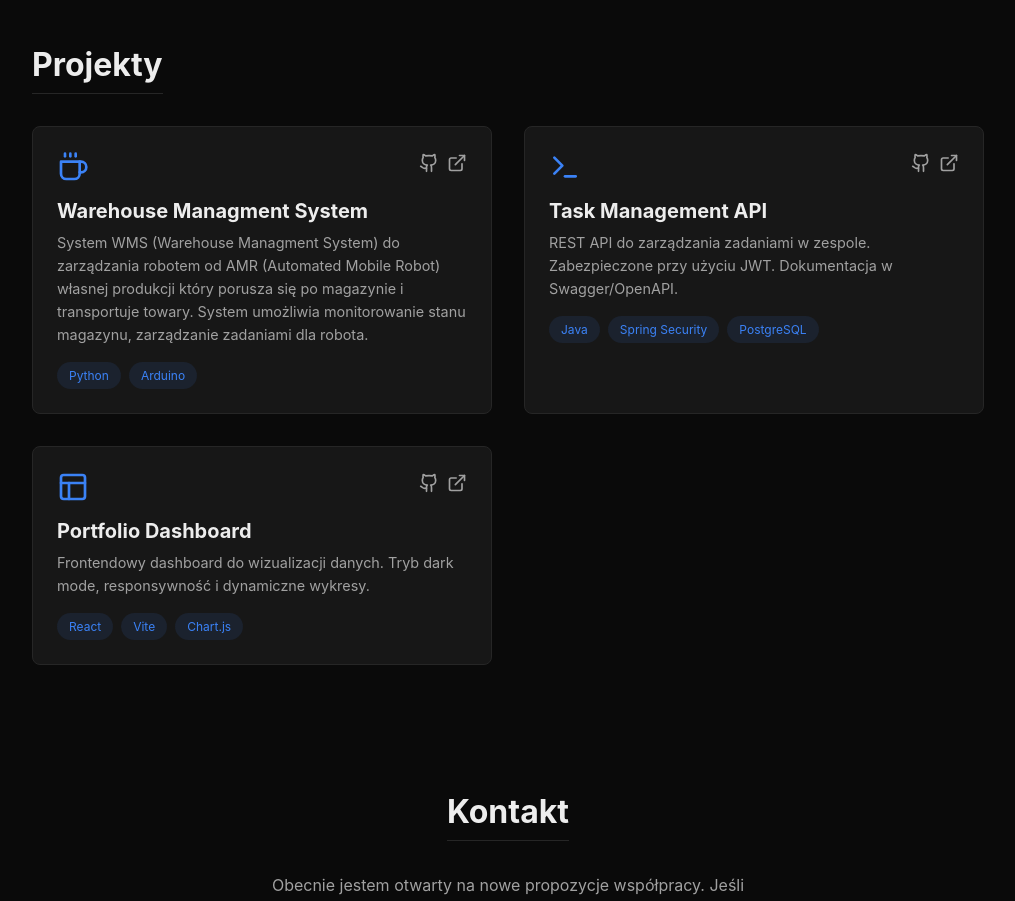
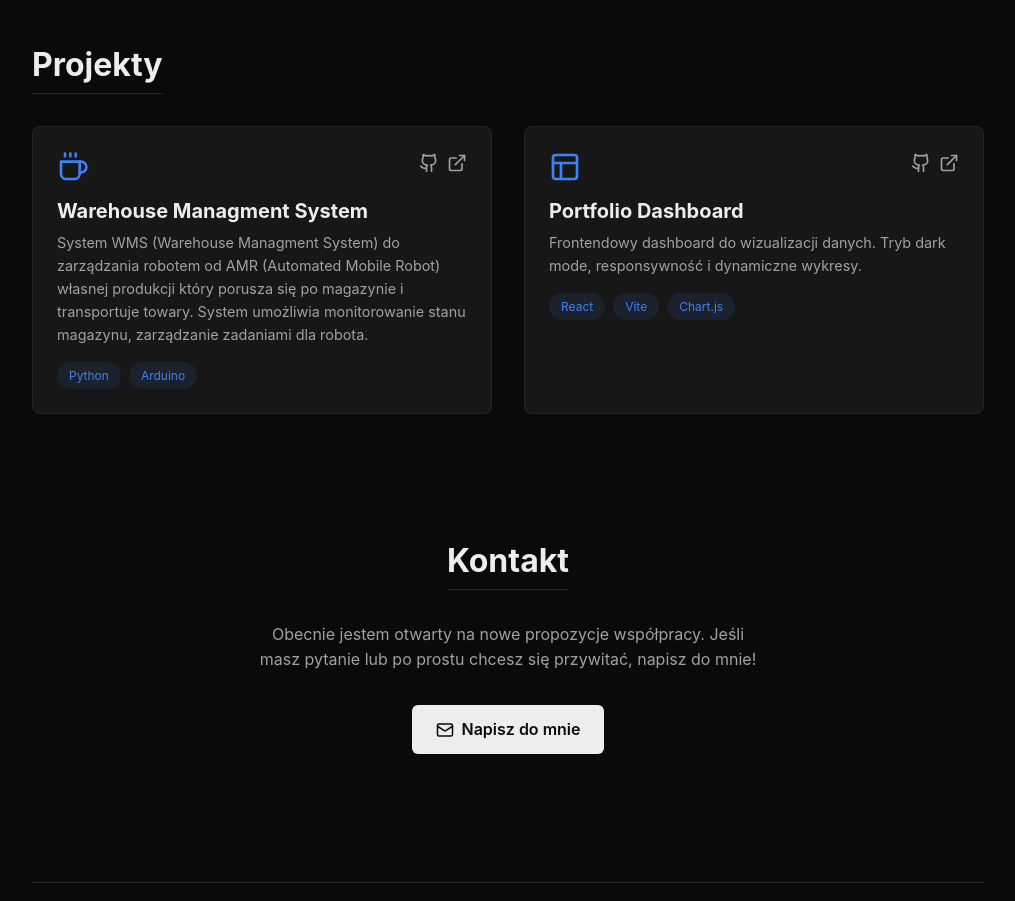
Before and after one commit to podateK/podatek.dev, a React (Vite) app: page / in a window 1280 px wide. Shown: the part 1700-2601 px from the top of the page, without its empty margins (132-1147 px from the left). Built offline with nearby package versions, Linux system fonts and the light colour scheme.

Commit message:
fix: remove second project

```diff
--- a/src/App.jsx
+++ b/src/App.jsx
@@ -54,10 +54,6 @@ function App() {
           title: "Warehouse Managment System",
           desc: "System WMS (Warehouse Managment System) do zarządzania robotem od AMR (Automated Mobile Robot) własnej produkcji który porusza się po magazynie i transportuje towary. System umożliwia monitorowanie stanu magazynu, zarządzanie zadaniami dla robota.",
         },
-        p2: {
-          title: "Task Management API",
-          desc: "REST API do zarządzania zadaniami w zespole. Zabezpieczone przy użyciu JWT. Dokumentacja w Swagger/OpenAPI.",
-        },
         p3: {
           title: "Portfolio Dashboard",
           desc: "Frontendowy dashboard do wizualizacji danych. Tryb dark mode, responsywność i dynamiczne wykresy.",
@@ -105,10 +101,6 @@ function App() {
         p1: {
           title: "Warehouse Management System",
           desc: "WMS (Warehouse Management System) for managing an AMR (Automated Mobile Robot) of my own production that moves around the warehouse and transports goods. The system allows monitoring warehouse status and managing robot tasks.",
-        },
-        p2: {
-          title: "Task Management API",
-          desc: "REST API for team task management. Secured with JWT. Documentation in Swagger/OpenAPI.",
         },
         p3: {
           title: "Portfolio Dashboard",
@@ -399,43 +391,6 @@ function App() {
               </div>
             </div>
 
-            {/* Project 2 - Using Terminal Icon for Task Managment API (re-adding this if it was lost or adding now) */}
-            <div className="card">
-              <div
-                style={{
-                  display: "flex",
-                  justifyContent: "space-between",
-                  alignItems: "center",
-                  marginBottom: "1rem",
-                }}
-              >
-                <Terminal size={32} color="var(--accent)" />
-                <div style={{ display: "flex", gap: "0.5rem" }}>
-                  <a href="#" style={{ color: "var(--text-secondary)" }}>
-                    <Github size={20} />
-                  </a>
-                  <a href="#" style={{ color: "var(--text-secondary)" }}>
-                    <ExternalLink size={20} />
-                  </a>
-                </div>
-              </div>
-              <h3>{t.projects.p2.title}</h3>
-              <p
-                style={{
-                  color: "var(--text-secondary)",
-                  fontSize: "0.9rem",
-                  marginTop: "0.5rem",
-                }}
-              >
-                {t.projects.p2.desc}
-              </p>
-              <div>
-                <span className="tag">Java</span>
-                <span className="tag">Spring Security</span>
-                <span className="tag">PostgreSQL</span>
-              </div>
-            </div>
-
             {/* Project 3 */}
             <div className="card">
               <div
```
